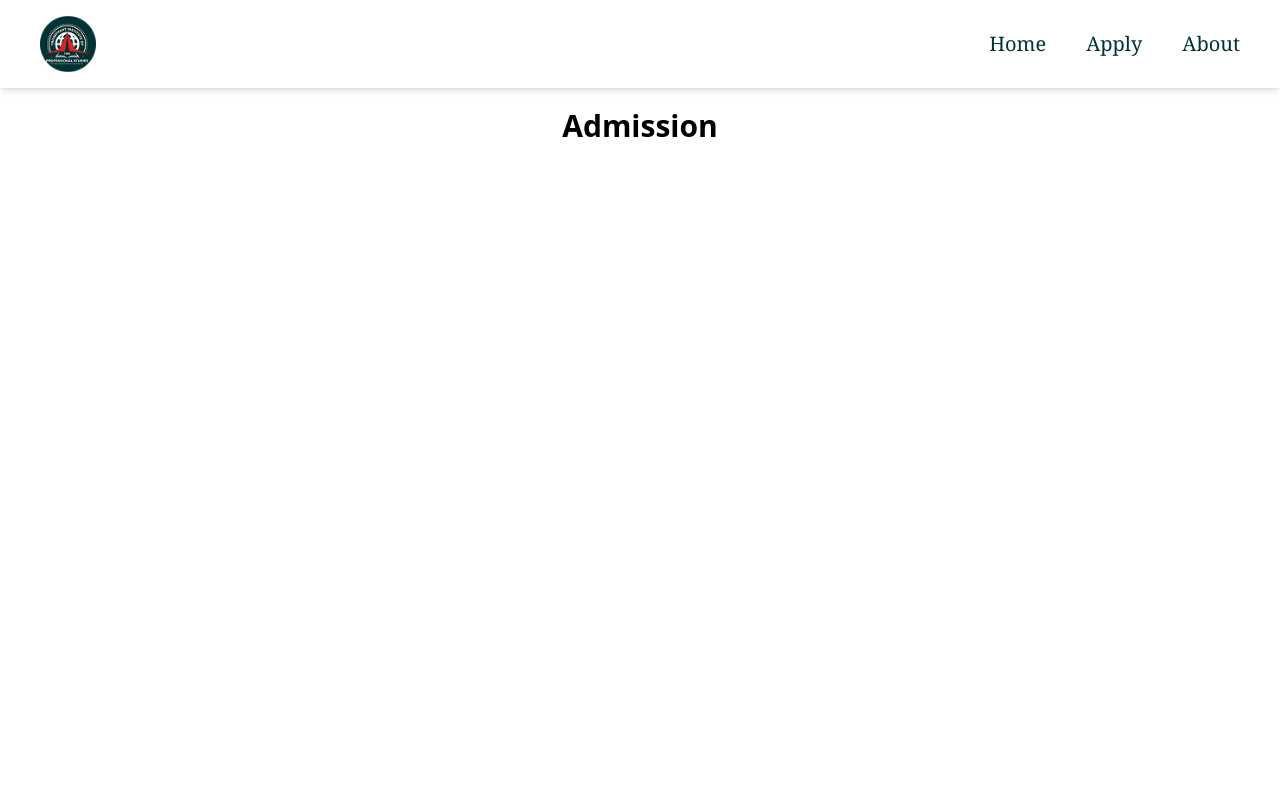
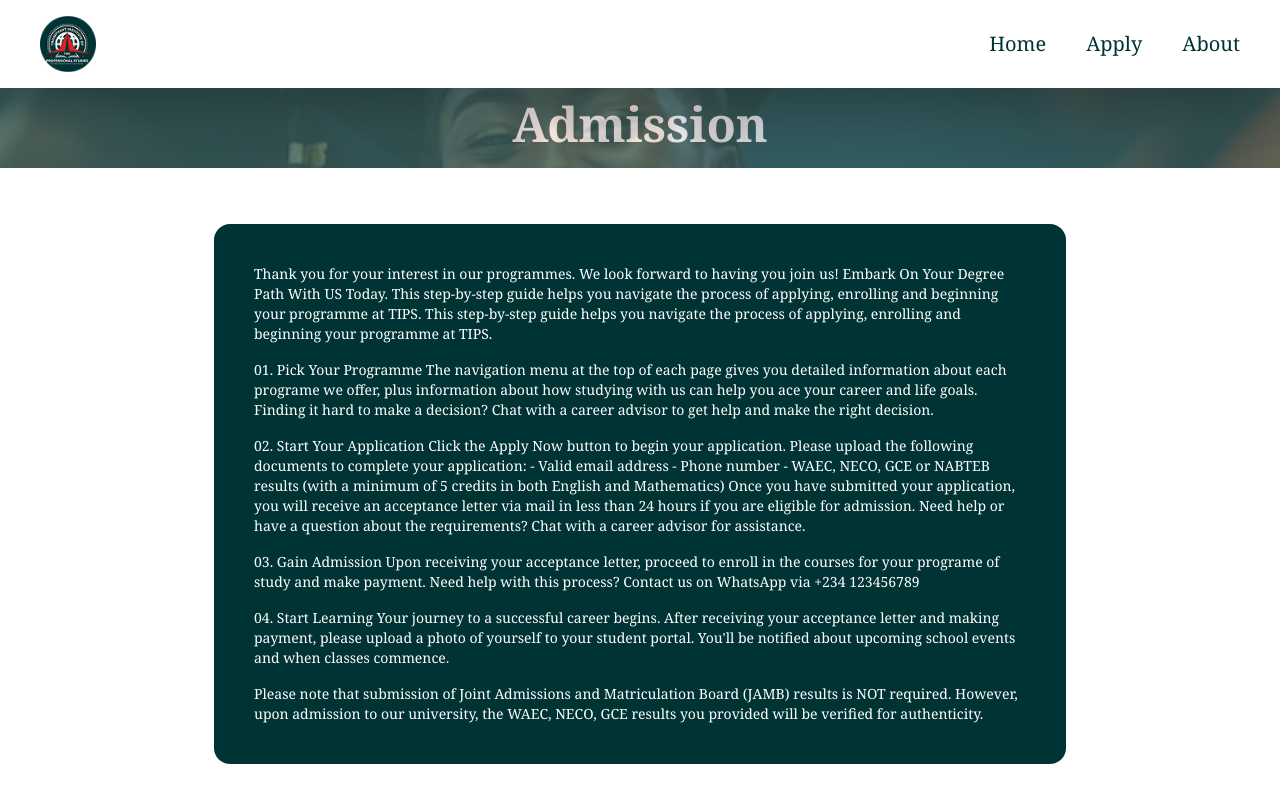
Before and after one commit to Elijah13-web/TIPS, a React (Vite) app: page /admission in a window 1280 px wide. Shown: the top 800 px of the page. Built offline with nearby package versions, Linux system fonts and the light colour scheme.

Commit message:
add commit

```diff
--- a/src/App.jsx
+++ b/src/App.jsx
@@ -3,9 +3,10 @@ import Navbar from './Navbar';
 import Home from './pages/Home';
 import About from './pages/About';
 import CreateAccount from './components/Apply/CreateAccount';
-import Admission from './components/Apply/Addmission'; // renamed from Addmission
+import Admission from './components/Apply/Addmission';
 import StudentPortal from './components/Apply/StudentPortal';
 import Courses from './components/Apply/Courses';
+import Footer from "./components/Reuseable/Footer"
 
 function App() {
   return (
@@ -19,6 +20,7 @@ function App() {
         <Route path="/student-portal" element={<StudentPortal />} />
         <Route path="/courses" element={<Courses />} />
       </Routes>
+      <Footer/>
     </Router>
   );
 }
--- a/src/Navbar.jsx
+++ b/src/Navbar.jsx
@@ -20,9 +20,9 @@ const Navbar = () => {
 
   return (
     <Wrapper>
-      <div className="pb-3 mx-auto container">
-        <div className="fixed top-0 left-0 w-full bg-white z-50 shadow-md">
-          <div className="flex justify-between items-center px-5 md:px-10 py-4 w-full">
+      <div className=" mx-auto container">
+        <div className="fixed top-0 left-0 w-full bg-white z-50  ">
+          <div className="flex justify-between items-center px-5 md:px-10 py-4 w-full mx-auto container shadow-2xl">
             {/* Logo */}
             <div className="flex items-center space-x-4 flex-1">
               <img
--- a/src/components/About/AboutUs.jsx
+++ b/src/components/About/AboutUs.jsx
@@ -8,7 +8,7 @@ const AboutUs = () => {
     <div className=''>
        <div className='bg-[#003334c8] relative overflow-hidden font-serif'>
 
-      <div className='absolute inset-0 z-0 opacity-10'>
+      <div className='absolute inset-0 z-0 opacity-20'>
         <img src={cert} alt='certificate' className='w-full h-full object-cover'/>
       </div>
 
--- a/src/components/Apply/Addmission.jsx
+++ b/src/components/Apply/Addmission.jsx
@@ -1,9 +1,47 @@
 import React from 'react';
+import add from "../../assets/images/add.jpg"
+import Wrapper from '../Reuseable/Wrapper';
+
 
 const Admission = () => {
   return (
-    <div>
-      <h1 className="text-3xl font-bold pt-20 text-center my-4 text-black">Admission</h1>
+     <div className=' lg:mx-auto lg:container py-20'>
+       <div className='bg-[#003334c8] relative overflow-hidden font-serif'>
+
+      <div className='absolute inset-0 z-10 opacity-24'>
+        <img src={add} alt='certificate' className='w-full h-full object-cover'/>
+      </div>
+        <div className='relative  text-[#FFFFFF] py-5'>
+          <h1 className='md:text-5xl text-2xl font-bold text-center'>Admission</h1>
+        </div>
+         </div>
+
+      <Wrapper>
+        <div className='bg-[#003334] rounded-2xl py-10 mt-14 lg:w-[852px] md:mx-auto text-white font-serif mx-3 px-5 md:px-10 text-sm space-y-4'>
+          <h1 className=''>
+            Thank you for your interest in our programmes. We look forward to having you join us! Embark On Your Degree Path With US Today. This step-by-step guide helps you navigate the process of applying, enrolling and beginning your programme at TIPS.
+            This step-by-step guide helps you navigate the process of applying, enrolling and beginning your programme at TIPS. </h1>
+            <h2>
+              01. Pick Your Programme
+              The navigation menu at the top of each page gives you detailed information about each programe we offer, plus information about how studying with us can help you ace your career and life goals. Finding it hard to make a decision? Chat with a career advisor to get help and make the right decision.
+
+            </h2>
+            <h3>
+              02. Start Your Application Click the Apply Now button to begin your application. Please upload the following documents to complete your application: - Valid email address - Phone number - WAEC, NECO, GCE or NABTEB results (with a minimum of 5 credits in both English and Mathematics) Once you have submitted your application, you will receive an acceptance letter via mail in less than 24 hours if you are eligible for admission. Need help or have a question about the requirements? Chat with a career advisor for assistance.
+            </h3>
+            <h4>
+              03. Gain Admission Upon receiving your acceptance letter, proceed to enroll in the courses for your programe of study and make payment. Need help with this process? Contact us on WhatsApp via +234 123456789
+            </h4>
+            <h5>
+              04. Start Learning Your journey to a successful career begins. After receiving your acceptance letter and making payment, please upload a photo of yourself to your student portal. You'll be notified about upcoming school events and when classes commence.
+            </h5>
+            <p>
+              Please note that submission of Joint Admissions and Matriculation Board (JAMB) results is NOT required. However, upon admission to our university, the WAEC, NECO, GCE results you provided will be verified for authenticity.
+            </p>
+
+        </div>
+      </Wrapper>
+
     </div>
   );
 };
--- a/src/pages/Apply.jsx
+++ b/src/pages/Apply.jsx
@@ -3,7 +3,7 @@ import Addmission from '../components/Apply/Addmission';
 
 const Apply = () => {
   return (
-    <div>
+    <div className='lg:mx-auto lg:container py-20'>
       <Addmission />
     </div>
   );
```
Also changed, not shown: src/assets/images/add.jpg (added).
